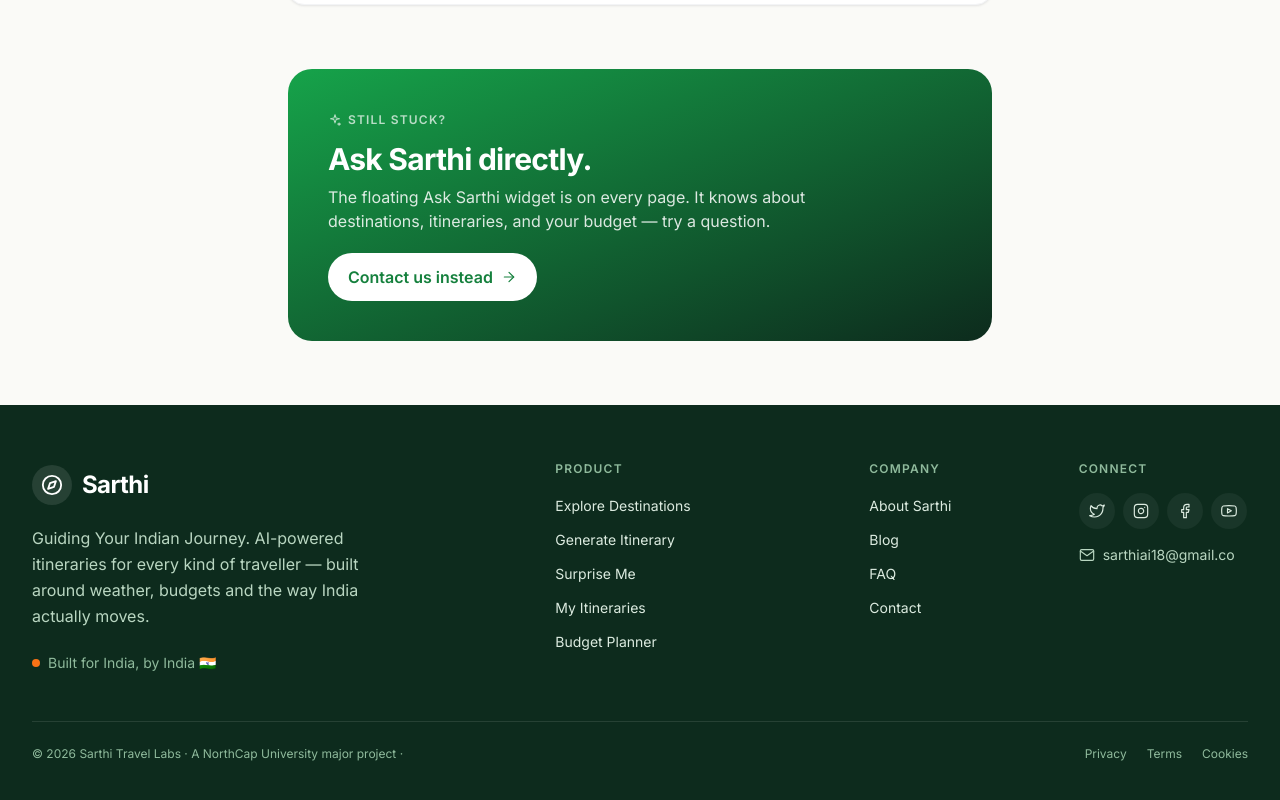
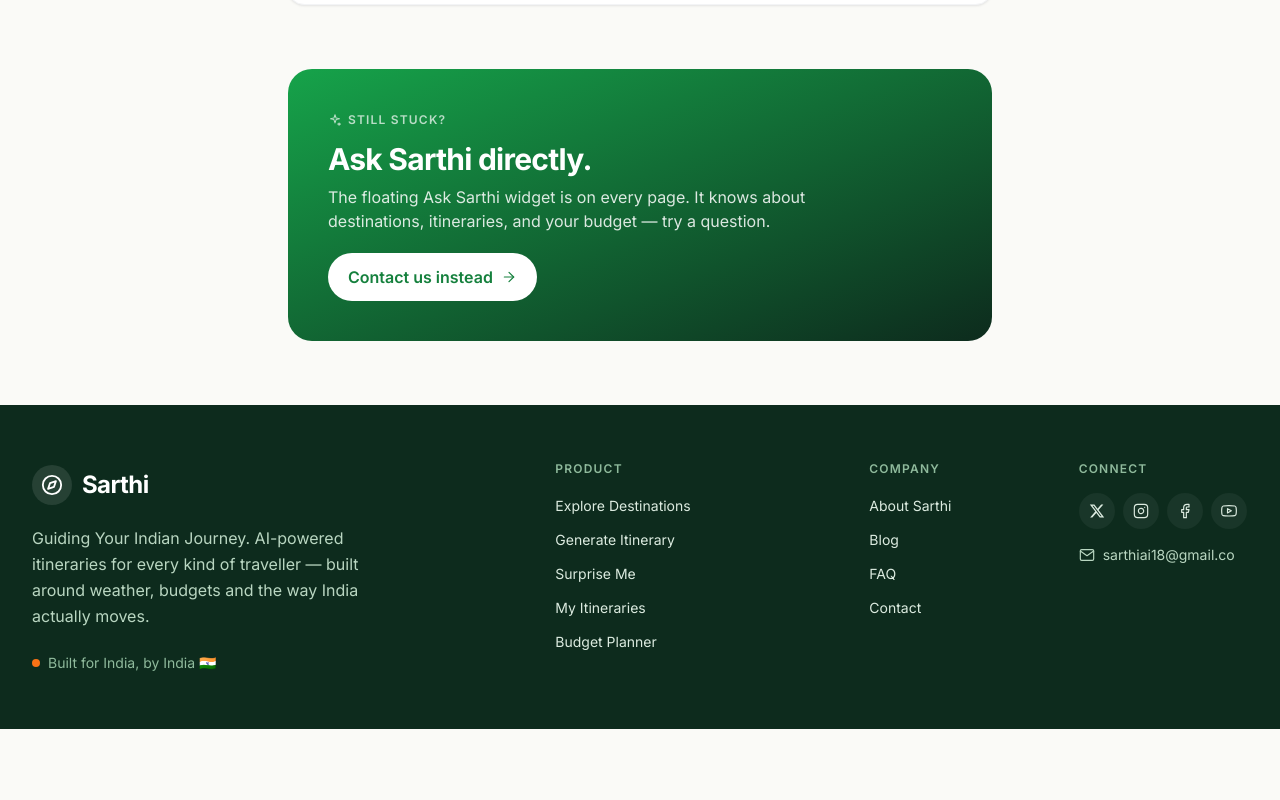
Before and after one commit to Keshav9723/SarthiAI, a Next.js app: page /faq in a window 1280 px wide. Shown: the part 1910-2710 px from the top of the page. After the commit the page ends 2639 px from the top, so only its background shows below. Built offline with nearby package versions, Linux system fonts and the light colour scheme; no server answers.

Commit message:
final touchups

```diff
--- a/app/contact/page.tsx
+++ b/app/contact/page.tsx
@@ -4,7 +4,7 @@ import Link from "next/link";
 import ContactForm from "@/components/contact/ContactForm";
 import {
   MailIcon,
-  TwitterIcon,
+  XLogoIcon,
   InstagramIcon,
   CompassIcon,
 } from "@/components/ui/Icons";
@@ -22,10 +22,10 @@ const CHANNELS = [
     href: "mailto:sarthiai18@gmail.com",
   },
   {
-    icon: TwitterIcon,
-    label: "On Twitter",
+    icon: XLogoIcon,
+    label: "On X",
     value: "@sarthi_travel",
-    href: "https://twitter.com",
+    href: "https://x.com/ParthVashisht7",
   },
   {
     icon: InstagramIcon,
--- a/components/layout/Footer.tsx
+++ b/components/layout/Footer.tsx
@@ -6,7 +6,7 @@ import Link from "next/link";
 import {
   CompassIcon,
   InstagramIcon,
-  TwitterIcon,
+  XLogoIcon,
   FacebookIcon,
   YoutubeIcon,
   MailIcon,
@@ -28,7 +28,7 @@ const COMPANY_LINKS = [
 ];
 
 const SOCIAL_LINKS = [
-  { href: "https://twitter.com", label: "Twitter", Icon: TwitterIcon },
+  { href: "https://x.com/ParthVashisht7", label: "X (Twitter)", Icon: XLogoIcon },
   { href: "https://www.instagram.com/keshavtanwar20/", label: "Instagram", Icon: InstagramIcon },
   { href: "https://facebook.com", label: "Facebook", Icon: FacebookIcon },
   { href: "https://www.youtube.com/@fragger9723", label: "YouTube", Icon: YoutubeIcon },
@@ -130,6 +130,8 @@ export default function Footer() {
           </div>
         </div>
 
+        {/* Bottom legal strip — hidden for now per design feedback.
+            Uncomment when copyright + legal links are needed again.
         <div className="mt-12 pt-6 border-t border-white/10 flex flex-col md:flex-row items-start md:items-center justify-between gap-3">
           <p className="text-xs text-forest-300">
             © {new Date().getFullYear()} Sarthi Travel Labs · A NorthCap
@@ -147,6 +149,7 @@ export default function Footer() {
             </Link>
           </div>
         </div>
+        */}
       </div>
     </footer>
   );
--- a/components/my-itineraries/MyItinerariesView.tsx
+++ b/components/my-itineraries/MyItinerariesView.tsx
@@ -96,7 +96,7 @@ export default function MyItinerariesView({ itineraries, isSignedIn, isEmpty }:
     <div className="max-w-7xl mx-auto px-4 md:px-8 py-12">
       <header>
         <h1 className="text-3xl md:text-4xl font-bold tracking-tight text-gray-900">
-          Your Journeys, {user.name || "Traveller"} 🧭
+          Your Journeys, {user?.name || "Traveller"} 🧭
         </h1>
         <p className="mt-2 text-gray-500">
           Every itinerary you&apos;ve saved or AI-generated, in one place.
--- a/components/ui/Icons.tsx
+++ b/components/ui/Icons.tsx
@@ -305,13 +305,30 @@ export function CarIcon(props: IconProps) {
   );
 }
 
-export function TwitterIcon(props: IconProps) {
+// X (formerly Twitter) — uses the post-rebrand glyph: a stylized italic "X"
+// rendered from a filled SVG path. The official X brand spec uses a
+// fill-based glyph (not strokes), so we override the base()'s default
+// stroke / fill values here. Path data sourced from the X.com favicon.
+export function XLogoIcon(props: IconProps) {
+  const { size = 20, ...rest } = props;
   return (
-    <svg {...base(props)}>
-      <path d="M23 3a10.9 10.9 0 0 1-3.14 1.53 4.48 4.48 0 0 0-7.86 3v1A10.66 10.66 0 0 1 3 4s-4 9 5 13a11.64 11.64 0 0 1-7 2c9 5 20 0 20-11.5a4.5 4.5 0 0 0-.08-.83A7.72 7.72 0 0 0 23 3z" />
+    <svg
+      width={size}
+      height={size}
+      viewBox="0 0 24 24"
+      fill="currentColor"
+      stroke="none"
+      aria-hidden
+      {...rest}
+    >
+      <path d="M18.244 2.25h3.308l-7.227 8.26 8.502 11.24H16.17l-5.214-6.817L4.99 21.75H1.68l7.73-8.835L1.254 2.25H8.08l4.713 6.231zm-1.161 17.52h1.833L7.084 4.126H5.117z" />
     </svg>
   );
 }
+
+// Backwards-compat alias — older imports still say `TwitterIcon`. Re-exports
+// the new glyph so nothing breaks while call sites update at their own pace.
+export const TwitterIcon = XLogoIcon;
 
 export function InstagramIcon(props: IconProps) {
   return (
```
